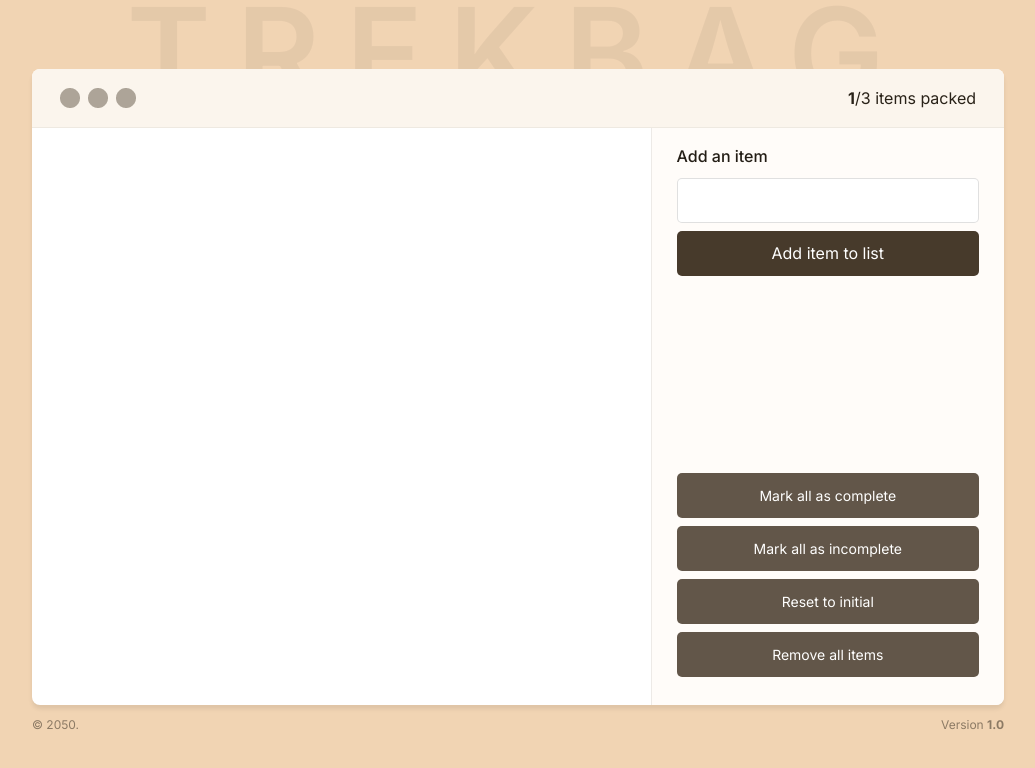
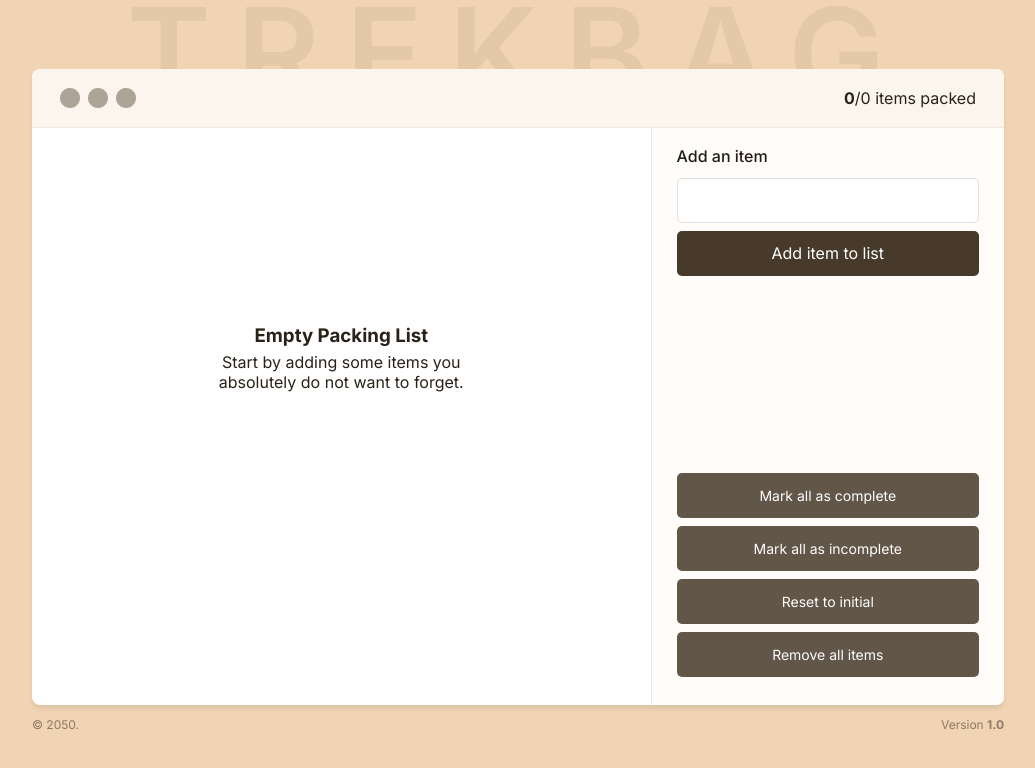
Before and after one commit to jihanv/project-trekbag, a React (Vite) app: page / in a window 1280 px wide. Both pictures are taken after a click on the button "Remove all items". Shown: the top 768 px of the page, without its empty margins (122-1157 px from the left). Built offline with nearby package versions, Linux system fonts and the light colour scheme.

Commit message:
Implement counter on the header

```diff
--- a/src/components/App.jsx
+++ b/src/components/App.jsx
@@ -60,7 +60,10 @@ function App() {
     <>
       <BackgroundHeading />
       <main>
-        <Header />
+        <Header
+          packed={items.filter((item) => item.packed).length}
+          total={items.length}
+        />
         <ItemList
           handleDeleteItem={handleDeleteItem}
           items={items}
--- a/src/components/Counter.jsx
+++ b/src/components/Counter.jsx
@@ -1,7 +1,7 @@
-export default function Counter() {
+export default function Counter({ total, packed }) {
   return (
     <p>
-      <b>1</b>/3 items packed
+      <b>{packed}</b>/{total} items packed
     </p>
   );
 }
--- /dev/null
+++ b/src/components/EmptyView.jsx
@@ -0,0 +1,8 @@
+export default function EmptyView() {
+  return (
+    <section className="empty">
+      <h3>Empty Packing List</h3>
+      <p>Start by adding some items you absolutely do not want to forget.</p>
+    </section>
+  );
+}
--- a/src/components/Header.jsx
+++ b/src/components/Header.jsx
@@ -1,11 +1,11 @@
 import Counter from "./Counter";
 import Logo from "./Logo";
 
-export default function Header() {
+export default function Header({ total, packed }) {
   return (
     <header>
       <Logo />
-      <Counter />
+      <Counter total={total} packed={packed} />
     </header>
   );
 }
--- a/src/components/ItemList.jsx
+++ b/src/components/ItemList.jsx
@@ -1,30 +1,33 @@
+import EmptyView from "./EmptyView";
+
 export default function ItemList({ handleDeleteItem, items, handleToggle }) {
   return (
     <ul>
+      {items.length === 0 ? <EmptyView /> : null}
       {items.map((item) => (
         <Item
           key={item.id}
           item={item}
-          handleDeleteItem={handleDeleteItem}
-          handleToggle={handleToggle}
+          onDeleteItem={handleDeleteItem}
+          onToggle={handleToggle}
         />
       ))}
     </ul>
   );
 }
 
-function Item({ handleDeleteItem, item, handleToggle }) {
+function Item({ onDeleteItem, item, onToggle }) {
   return (
     <li className="item">
       <label>
         <input
-          onChange={() => handleToggle(item.id)}
+          onChange={() => onToggle(item.id)}
           type="checkbox"
           checked={item.packed}
         />
         {item.name}
       </label>
-      <button onClick={() => handleDeleteItem(item.id)}>❌</button>
+      <button onClick={() => onDeleteItem(item.id)}>❌</button>
     </li>
   );
 }
--- a/src/index.css
+++ b/src/index.css
@@ -304,3 +304,15 @@ footer {
   opacity: 0.5;
   margin-top: 12px;
 }
+
+.empty {
+  display: flex;
+  flex-direction: column;
+  justify-content: center;
+  align-items: center;
+  padding: auto;
+  margin: auto;
+  height: 80%;
+  width: 50%;
+  text-align: center;
+}
```
